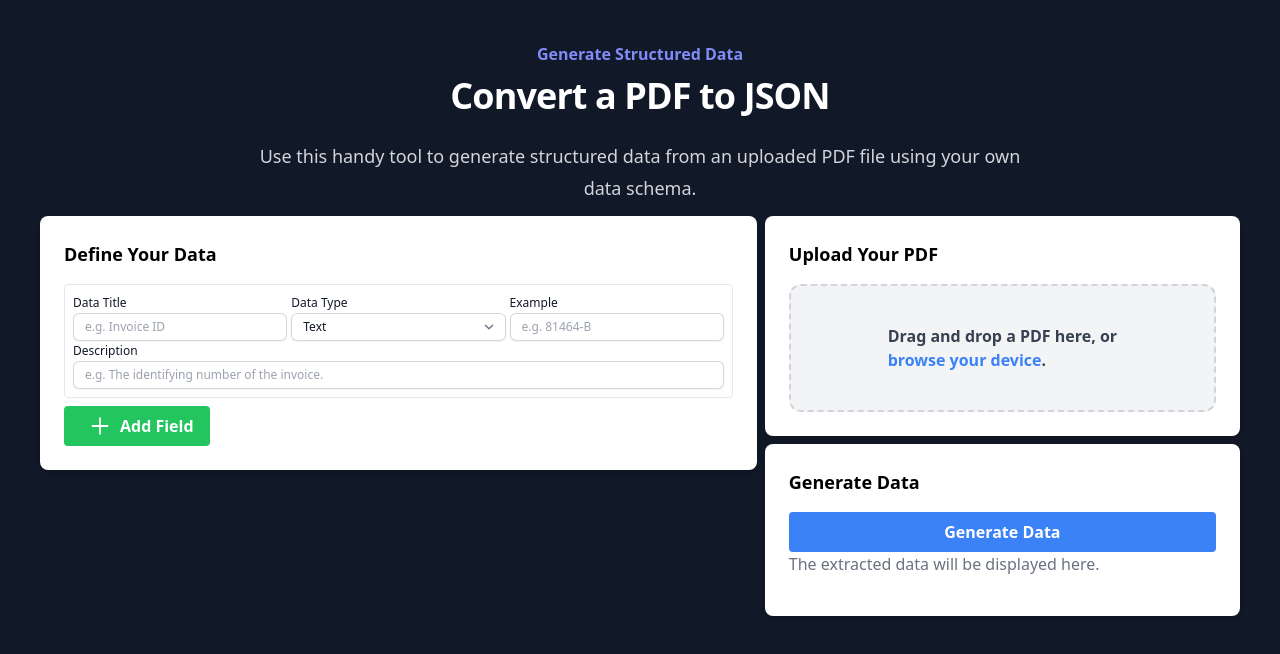
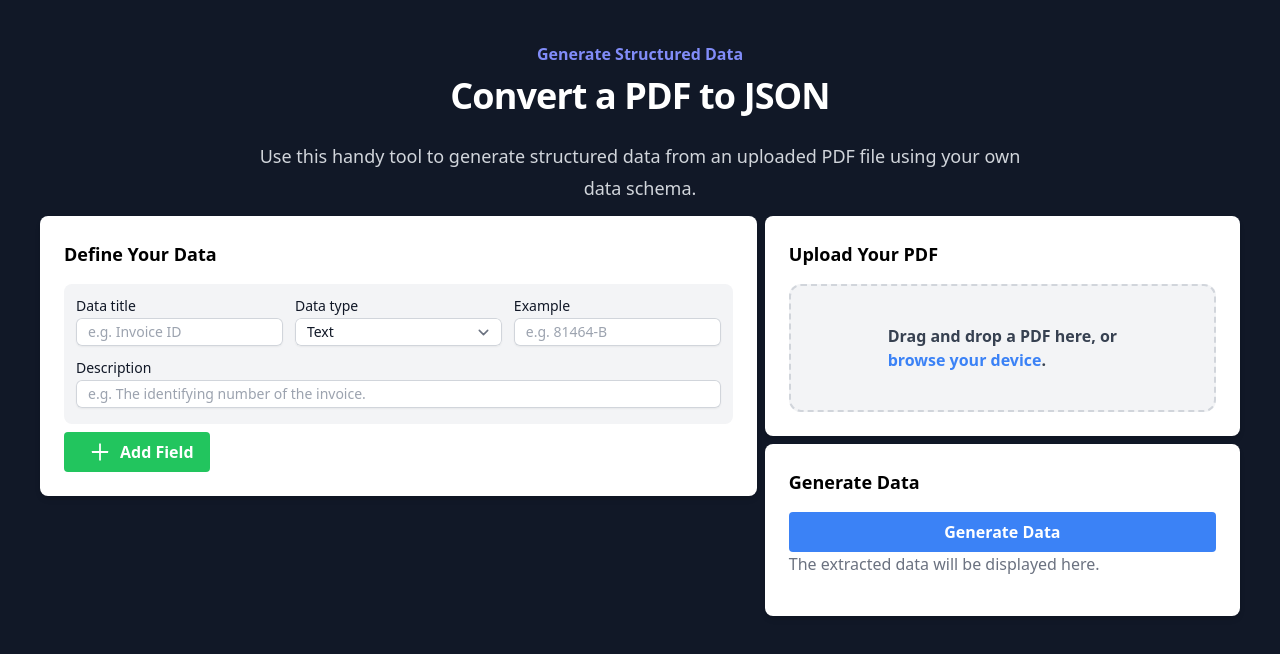
Before and after one commit to AustonianAI/pdf-to-json, a Next.js app: page / in a window 1280 px wide. Shown: the top 654 px of the page. Built offline with nearby package versions, Linux system fonts and the light colour scheme.

Commit message:
Added array type for schema property and array UI

```diff
--- a/src/components/FileUpload.tsx
+++ b/src/components/FileUpload.tsx
@@ -124,8 +124,8 @@ export default function FileUploadForm() {
   return (
     <>
       <form onSubmit={handleSubmit} className="flex flex-wrap items-start">
-        <div className="w-full lg:w-3/5 p-1">
-          <div className="bg-white shadow-md rounded-lg p-6">
+        <div className="w-full p-1 lg:w-3/5">
+          <div className="p-6 bg-white rounded-lg shadow-md">
             <h2 className="mb-4 text-lg font-semibold">Define Your Data</h2>
             <div className="text-left">
               {schemaProperties.map((property, index) => (
@@ -134,6 +134,7 @@ export default function FileUploadForm() {
                     index={index}
                     property={property}
                     onChange={handleSchemaPropertyChange}
+                    className="p-3 pb-4 mb-2 bg-gray-100 rounded-lg"
                   />
                   {schemaProperties.length > 1 && (
                     <button
@@ -158,8 +159,8 @@ export default function FileUploadForm() {
             </div>
           </div>
         </div>
-        <div className="w-full lg:w-2/5 p-1">
-          <div className="bg-white shadow-md rounded-lg p-6 mb-4 lg:mb-0">
+        <div className="w-full p-1 lg:w-2/5">
+          <div className="p-6 mb-4 bg-white rounded-lg shadow-md lg:mb-0">
             <h2 className="mb-4 text-lg font-semibold">Upload Your PDF</h2>
             <DropZone
               onDragStateChange={onDragStateChange}
@@ -204,7 +205,7 @@ export default function FileUploadForm() {
               </label>
             </DropZone>
           </div>
-          <div className="bg-white shadow-md rounded-lg p-6 mt-2">
+          <div className="p-6 mt-2 bg-white rounded-lg shadow-md">
             <h2 className="mb-4 text-lg font-semibold">Generate Data</h2>
             <div className="mt-auto">
               <button
--- /dev/null
+++ b/src/components/SchemaPropertyInput.module.css
@@ -0,0 +1,10 @@
+.schemaFieldGroup {
+}
+
+.formControlLabel {
+  @apply block mb-0.5 text-sm font-medium leading-5 text-gray-900;
+}
+
+.formControl {
+  @apply block w-full py-1 text-sm leading-5 text-gray-900 border-0 rounded-md shadow-sm ring-1 ring-inset ring-gray-300 placeholder:text-gray-400 focus:ring-2 focus:ring-inset focus:ring-indigo-600;
+}
--- a/src/components/SchemaPropertyInput.tsx
+++ b/src/components/SchemaPropertyInput.tsx
@@ -1,52 +1,99 @@
-import React from 'react';
+import React, { useState } from 'react';
 import { SchemaProperty } from '@Types/schemaTypes';
+import styles from './SchemaPropertyInput.module.css';
 
 export interface SchemaPropertyWithTitle extends SchemaProperty {
   title: string;
+  items?: Record<string, SchemaPropertyWithTitle>;
 }
 
 const SchemaPropertyInput: React.FC<{
   index: number;
   property: SchemaPropertyWithTitle;
   onChange: (index: number, property: SchemaPropertyWithTitle) => void;
-}> = ({ index, property, onChange }) => {
+  className?: string;
+  isSubProperty?: true;
+}> = ({ index, property, onChange, className, isSubProperty }) => {
+  const [subProperties, setSubProperties] = useState<SchemaPropertyWithTitle[]>(
+    property.items ? Object.values(property.items) : [],
+  );
+
+  // const handlePropertyChange = (
+  //   event: React.ChangeEvent<HTMLInputElement | HTMLSelectElement>,
+  // ) => {
+  //   const { name, value } = event.target;
+
+  //   onChange(index, { ...property, [name]: value });
+  // };
+
   const handlePropertyChange = (
     event: React.ChangeEvent<HTMLInputElement | HTMLSelectElement>,
   ) => {
     const { name, value } = event.target;
+    if (name === 'type' && value === 'array') {
+      onChange(index, { ...property, [name]: value, items: {} });
+    } else {
+      onChange(index, { ...property, [name]: value });
+    }
+  };
 
-    onChange(index, { ...property, [name]: value });
+  const handleSubPropertyChange = (
+    subIndex: number,
+    subProperty: SchemaPropertyWithTitle,
+  ) => {
+    const updatedSubProperties = [...subProperties];
+    updatedSubProperties[subIndex] = subProperty;
+    setSubProperties(updatedSubProperties);
+    onChange(index, {
+      ...property,
+      items: { ...property.items, [subProperty.title]: subProperty },
+    });
+  };
+
+  const handleAddSubProperty = () => {
+    if (subProperties.length < 10) {
+      const updatedSubProperties = [...subProperties];
+      const newSubPropertyKey =
+        property.items !== undefined ? Object.keys(property.items).length : 0;
+      updatedSubProperties[newSubPropertyKey] = {
+        title: '',
+        description: '',
+        type: 'string',
+        example: '',
+      };
+      setSubProperties(updatedSubProperties);
+      onChange(index, {
+        ...property,
+        items: {
+          ...property.items,
+          [newSubPropertyKey]: updatedSubProperties[newSubPropertyKey],
+        },
+      });
+    }
   };
 
   return (
-    <div className="border border-gray-200 p-2 rounded mb-2">
-      <div className="grid grid-cols-1 gap-1 md:grid-cols-3">
+    <div className={className}>
+      <div className="grid grid-cols-1 gap-3 mb-3 md:grid-cols-3">
         <div>
-          <label
-            htmlFor={`title-${index}`}
-            className="block text-xs font-medium leading-5 text-gray-900"
-          >
-            Data Title
+          <label htmlFor={`title-${index}`} className={styles.formControlLabel}>
+            Data title
           </label>
+
           <input
             type="text"
             name="title"
             id={`title-${index}`}
             value={property.title}
             onChange={handlePropertyChange}
-            className="block w-full rounded-md border-0 py-1 text-gray-900 shadow-sm ring-1
-            ring-inset ring-gray-300 placeholder:text-gray-400 focus:ring-2 focus:ring-inset
-            focus:ring-indigo-600 text-xs leading-5"
+            className={styles.formControl}
             placeholder="e.g. Invoice ID"
           />
         </div>
 
         <div>
-          <label
-            htmlFor={`type-${index}`}
-            className="block text-xs font-medium leading-5 text-gray-900"
-          >
-            Data Type
+          <label htmlFor={`type-${index}`} className={styles.formControlLabel}>
+            Data type
           </label>
 
           <select
@@ -54,20 +101,19 @@ const SchemaPropertyInput: React.FC<{
             id={`type-${index}`}
             value={property.type}
             onChange={handlePropertyChange}
-            className="block w-full rounded-md border-0 py-1 text-gray-900 shadow-sm ring-1
-            ring-inset ring-gray-300 placeholder:text-gray-400 focus:ring-2 focus:ring-inset
-            focus:ring-indigo-600 text-xs leading-5"
+            className={styles.formControl}
           >
             <option value="string">Text</option>
             <option value="number">Number</option>
             <option value="boolean">True/False</option>
+            {!isSubProperty && <option value="array">Array</option>}
           </select>
         </div>
 
         <div>
           <label
             htmlFor={`example-${index}`}
-            className="block text-xs font-medium leading-5 text-gray-900"
+            className={styles.formControlLabel}
           >
             Example
           </label>
@@ -78,9 +124,7 @@ const SchemaPropertyInput: React.FC<{
             id={`example-${index}`}
             value={property.example?.toString() || ''}
             onChange={handlePropertyChange}
-            className="block w-full rounded-md border-0 py-1 text-gray-900 shadow-sm ring-1
-            ring-inset ring-gray-300 placeholder:text-gray-400 focus:ring-2 focus:ring-inset
-            focus:ring-indigo-600 text-xs leading-5"
+            className={styles.formControl}
             placeholder="e.g. 81464-B"
           />
         </div>
@@ -89,7 +133,7 @@ const SchemaPropertyInput: React.FC<{
       <div>
         <label
           htmlFor={`description-${index}`}
-          className="block text-xs font-medium leading-5 text-gray-900"
+          className={styles.formControlLabel}
         >
           Description
         </label>
@@ -100,13 +144,41 @@ const SchemaPropertyInput: React.FC<{
             id={`description-${index}`}
             value={property.description}
             onChange={handlePropertyChange}
-            className="block w-full rounded-md border-0 py-1 text-gray-900 shadow-sm ring-1
-            ring-inset ring-gray-300 placeholder:text-gray-400 focus:ring-2 focus:ring-inset
-            focus:ring-indigo-600 text-xs leading-5"
+            className={styles.formControl}
             placeholder="e.g. The identifying number of the invoice."
           />
         </div>
       </div>
+
+      {property.type === 'array' && (
+        <div className="mt-3 mb-2 ml-5">
+          <div className="mb-0.5 mt-6 font-medium">Array items</div>
+          <ul>
+            {subProperties.map((item, index) => (
+              <li
+                key={`item-${index}`}
+                className="p-3 mb-3 bg-gray-200 rounded-lg"
+              >
+                <SchemaPropertyInput
+                  index={index}
+                  property={item}
+                  onChange={() => handleSubPropertyChange(index, property)}
+                  isSubProperty
+                />
+              </li>
+            ))}
+          </ul>
+          <div>
+            <button
+              type="button"
+              className="flex items-center px-4 py-2 text-sm font-bold text-white bg-green-500 rounded hover:bg-green-700 focus:ring-2 focus:ring-green-400"
+              onClick={handleAddSubProperty}
+            >
+              Add item
+            </button>
+          </div>
+        </div>
+      )}
     </div>
   );
 };
```
